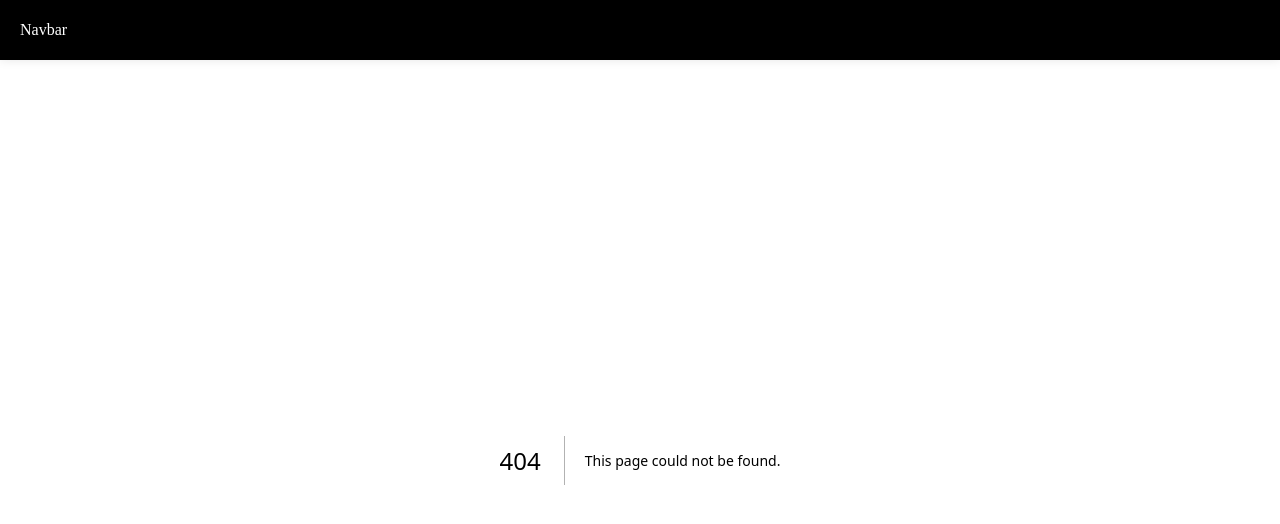
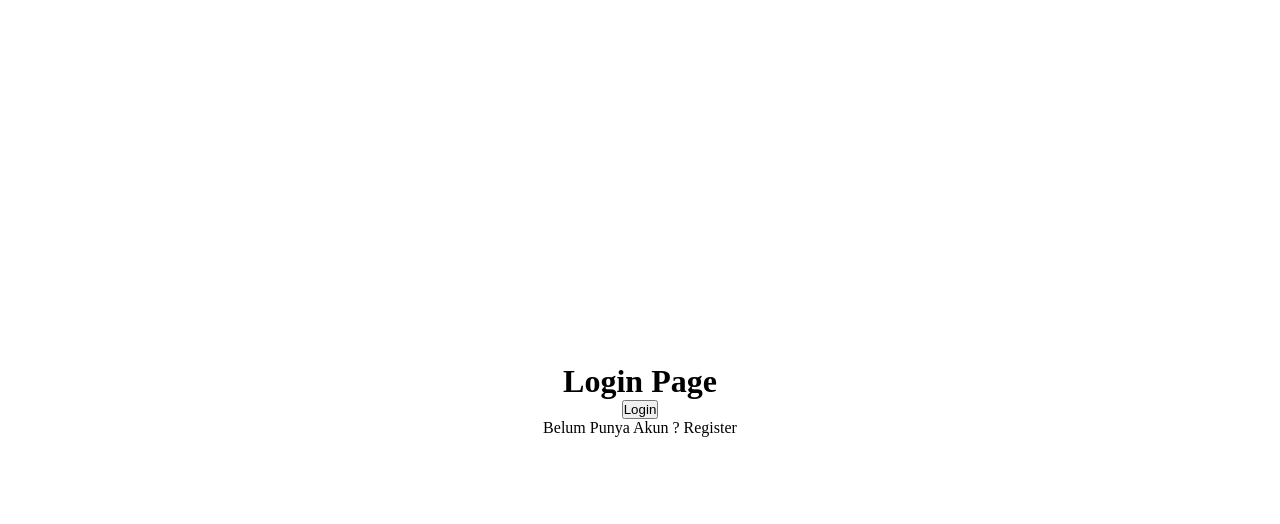
Before and after one commit to yasrilimam98/learn-nextjs, a Next.js app: page /auth/login in a window 1280 px wide. Before the commit this address had no page. Shown: the top 524 px of the page. Built offline with nearby package versions, Linux system fonts and the light colour scheme.

Commit message:
learn styling

```diff
--- a/src/components/layouts/AppShell/index.tsx
+++ b/src/components/layouts/AppShell/index.tsx
@@ -1,14 +1,18 @@
+import { useRouter } from "next/router";
 import Navbar from "../Navbar";
 
 type AppShellProps = {
   children: React.ReactNode;
 };
 
+const disabledNavbar = ["/auth/login", "/auth/register"];
+
 const AppShell = (props: AppShellProps) => {
   const { children } = props;
+  const { pathname } = useRouter();
   return (
     <main>
-      <Navbar />
+      {!disabledNavbar.includes(pathname) && <Navbar />}
       {children}
     </main>
   );
--- /dev/null
+++ b/src/components/layouts/Navbar/Navbar.module.css
@@ -0,0 +1,10 @@
+.navbar {
+  display: flex;
+  width: 100%;
+  height: 60px;
+  background-color: #000;
+  color: #fff;
+  box-shadow: 0 0 10px rgba(0, 0, 0, 0.1);
+  align-items: center;
+  padding: 0 20px;
+}
--- a/src/components/layouts/Navbar/index.tsx
+++ b/src/components/layouts/Navbar/index.tsx
@@ -1,6 +1,8 @@
+import style from "./Navbar.module.css";
+
 const Navbar = () => {
   return (
-    <div className="navbar">
+    <div className={style.navbar}>
       <div>Navbar</div>
     </div>
   );
--- /dev/null
+++ b/src/pages/auth/login.tsx
@@ -0,0 +1,11 @@
+import LoginViews from "@/views/Auth/Login";
+
+const LoginPage = () => {
+  return (
+    <>
+      <LoginViews />
+    </>
+  );
+};
+
+export default LoginPage;
--- a/src/styles/globals.css
+++ b/src/styles/globals.css
@@ -14,14 +14,3 @@ a {
   color: inherit;
   text-decoration: none;
 }
-
-.navbar {
-  display: flex;
-  width: 100%;
-  height: 60px;
-  background-color: #000;
-  color: #fff;
-  box-shadow: 0 0 10px rgba(0, 0, 0, 0.1);
-  align-items: center;
-  padding: 0 20px;
-}
--- /dev/null
+++ b/src/views/Auth/Login/Login.module.css
@@ -0,0 +1,7 @@
+.login {
+  display: flex;
+  flex-direction: column;
+  align-items: center;
+  justify-content: center;
+  height: 100vh;
+}
--- /dev/null
+++ b/src/views/Auth/Login/index.tsx
@@ -0,0 +1,24 @@
+import Link from "next/link";
+import { useRouter } from "next/router";
+
+import style from "./Login.module.css";
+
+const LoginViews = () => {
+  const { push } = useRouter();
+
+  const handlerLogin = () => {
+    push("/product");
+  };
+
+  return (
+    <div className={style.login}>
+      <h1>Login Page</h1>
+      <button onClick={() => handlerLogin()}>Login</button>
+      <p>
+        Belum Punya Akun ? <Link href="/auth/register">Register</Link>
+      </p>
+    </div>
+  );
+};
+
+export default LoginViews;
```
Also changed, not shown: src/pages/auth/register.tsx (added, +12 -0 lines), src/pages/shop/index.tsx (deleted, +0 -9 lines).
